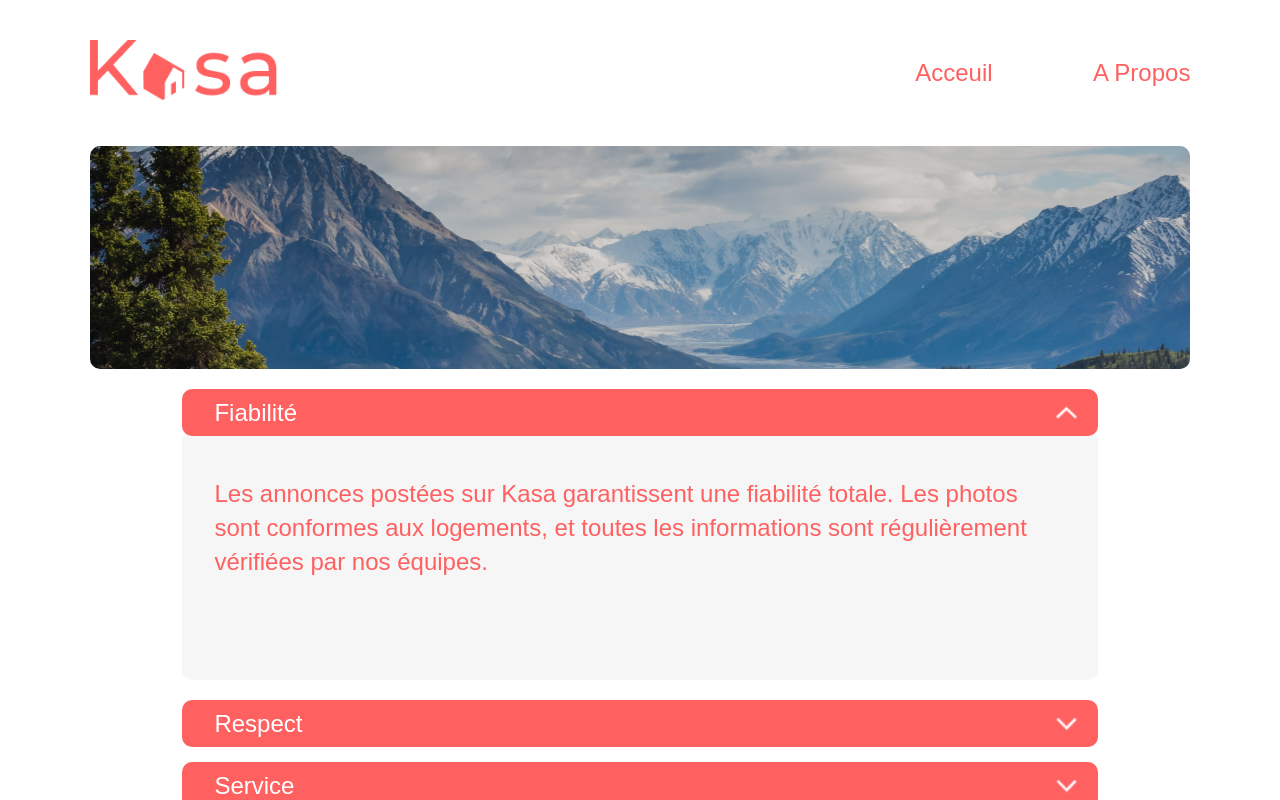
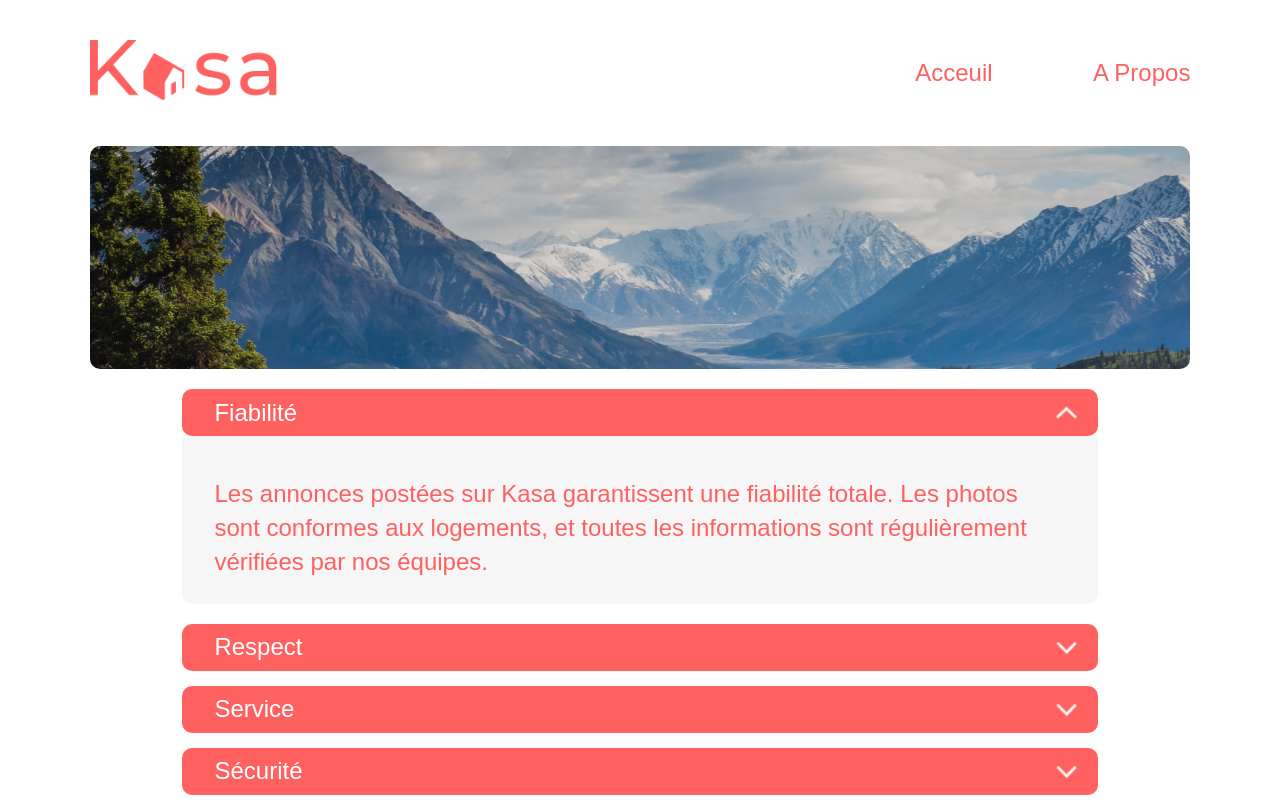
Before and after one commit to HUGO-KAI/Projet-7-Kasa, a React (Create React App) app: page /about in a window 1280 px wide. Both pictures are taken after a click on the element "Fiabilité". Shown: the top 800 px of the page. Built offline with nearby package versions, Linux system fonts and the light colour scheme.

Commit message:
fix about collapse height

```diff
--- a/src/components/Collapse/Collapse.jsx
+++ b/src/components/Collapse/Collapse.jsx
@@ -1,4 +1,4 @@
-import React from "react"
+import React, { createRef } from "react"
 import { useState } from 'react'
 import './Collapse.scss'
 import arrow from '../../assets/arrow_down.png'
@@ -11,7 +11,7 @@ const Collapse = ({title, content}) => {
                 <h2 className = "collapse_title">{title}</h2>
                 <div className="collapse_arrow__open"><img src={arrow} alt='arrow open'></img></div>
 			</div>
-			<div className="collapse_content__container"><h3 className="collapse_content" id='content'>{content}</h3></div>
+			<div className="collapse_content__container" ><h3 className="collapse_content">{content}</h3></div>
 		</div>
 	) : (
 		<div onClick={() => setIsOpen(true)} className = "collapse_bar" >
--- a/src/pages/About/About.css
+++ b/src/pages/About/About.css
@@ -34,5 +34,9 @@
     width: 71.5%;
   }
 }
+.about_collapse .collapse_content__container {
+  min-height: 20px;
+  height: fit-content;
+}
 
 /*# sourceMappingURL=About.css.map */
--- a/src/pages/About/About.scss
+++ b/src/pages/About/About.scss
@@ -29,5 +29,8 @@
     @media screen and (min-width:778px) {
         width: 71.5%;
     }
-
+    .collapse_content__container{
+        min-height: 20px;
+        height: fit-content;
+    }
 }
```
Also changed, not shown: 1 other file (tests, documents, lock files or other folders).
